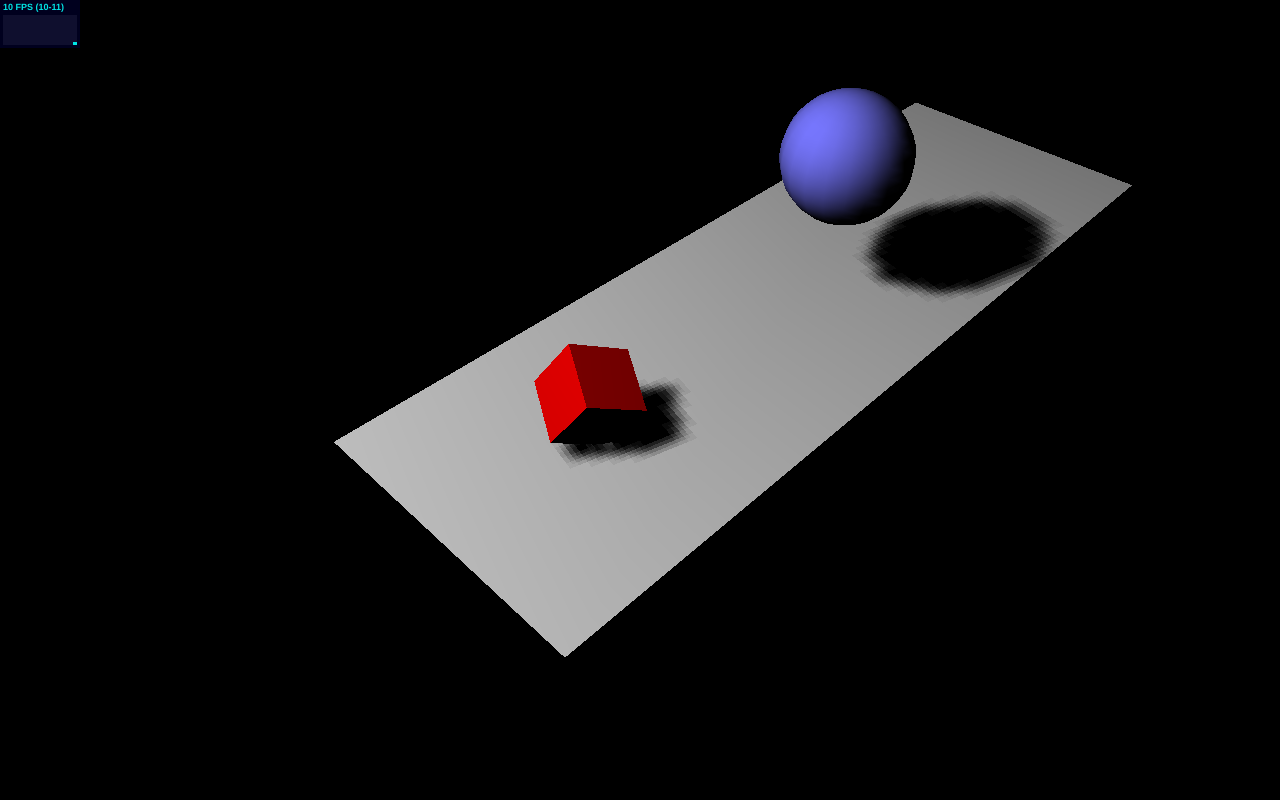
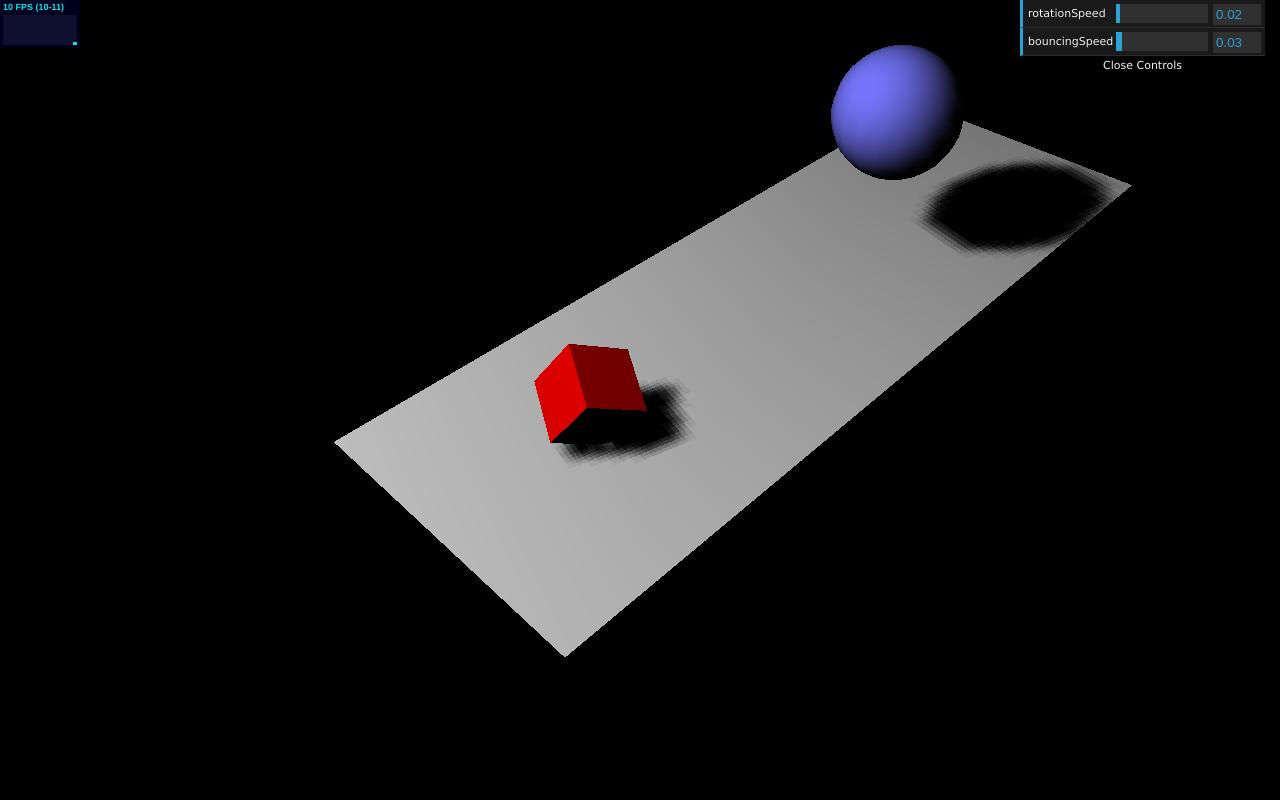
Before and after one commit to shahimian/3d-graph, a plain HTML site: page index.html in a window 1280 px wide. Drawn offline with Linux system fonts and the light colour scheme; animation ran at ten frames a second.

Commit message:
add userinterface

```diff
--- a/index.html
+++ b/index.html
@@ -12,6 +12,7 @@
     <div id="Stats-output"></div>
     <script src="libs/three.min.js"></script>
     <script src="libs/stats.min.js"></script>
+    <script src="libs/dat.gui.min.js"></script>
     <script src="libs/jquery-3.4.1.min.js"></script>
     <script src="libs/main.js"></script>
 </body>
--- a/libs/main.js
+++ b/libs/main.js
@@ -1,4 +1,5 @@
 $(function () {
+
     function initStats() {
         var stats = new Stats();
         stats.setMode(0);
@@ -8,6 +9,15 @@ $(function () {
         $("#Stats-output").append( stats.domElement );
         return stats;
     }
+
+    var controls = new function(){
+        this.rotationSpeed = 0.02;
+        this.bouncingSpeed = 0.03;
+    }
+
+    var gui = new dat.GUI();
+    gui.add(controls, 'rotationSpeed', 0, 0.5);
+    gui.add(controls, 'bouncingSpeed', 0, 0.5);
 
     var step = 0;
 
@@ -66,11 +76,11 @@ $(function () {
     function renderScene() {
         stats.update();
 
-        cube.rotation.x += 0.02;
-        cube.rotation.y += 0.02;
-        cube.rotation.z += 0.02;
+        cube.rotation.x += controls.rotationSpeed;
+        cube.rotation.y += controls.rotationSpeed;
+        cube.rotation.z += controls.rotationSpeed;
 
-        step += 0.04;
+        step += controls.bouncingSpeed;
         sphere.position.x = 20 + 10 * Math.cos(step);
         sphere.position.y = 2 + 10 * Math.abs(Math.sin(step));
 
```
